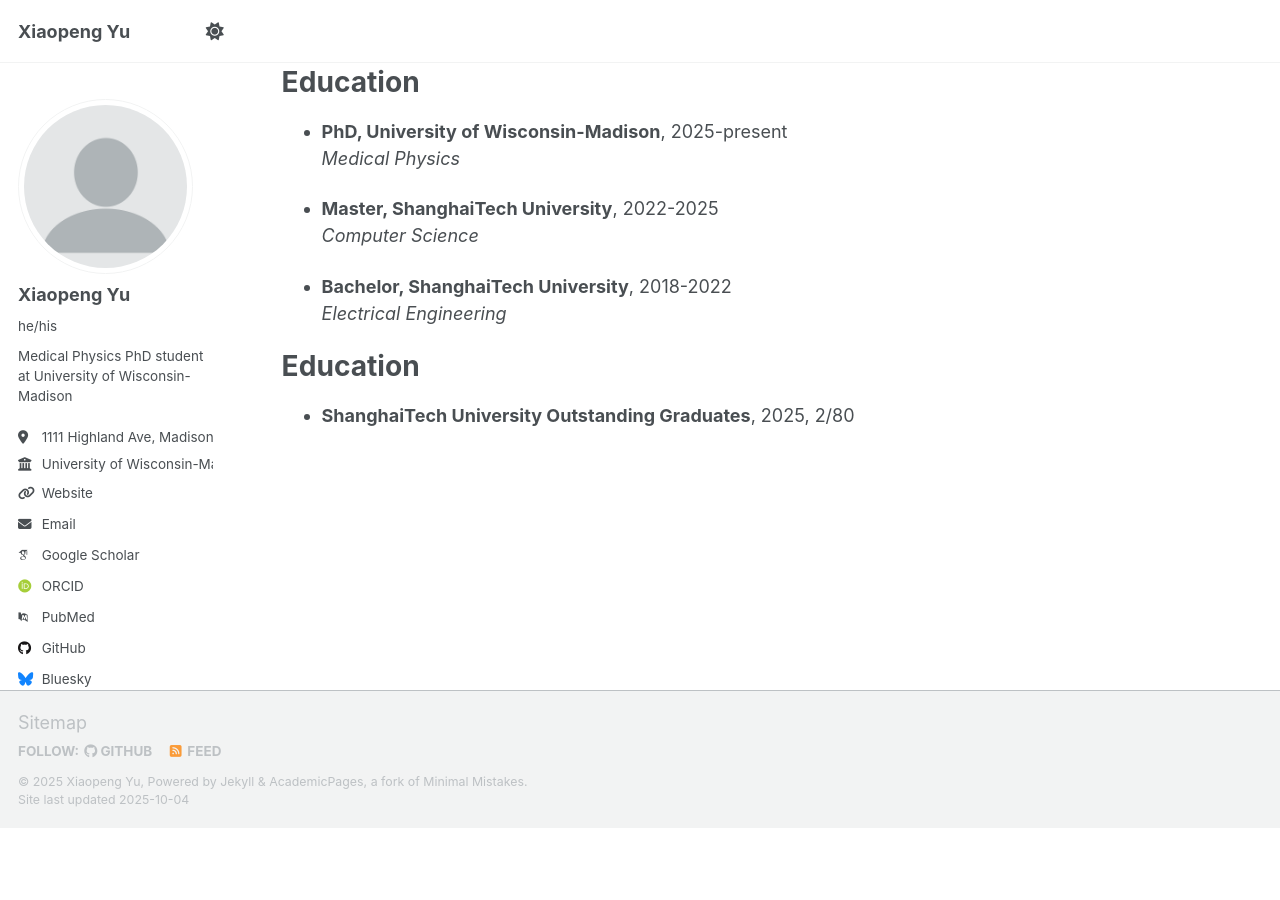
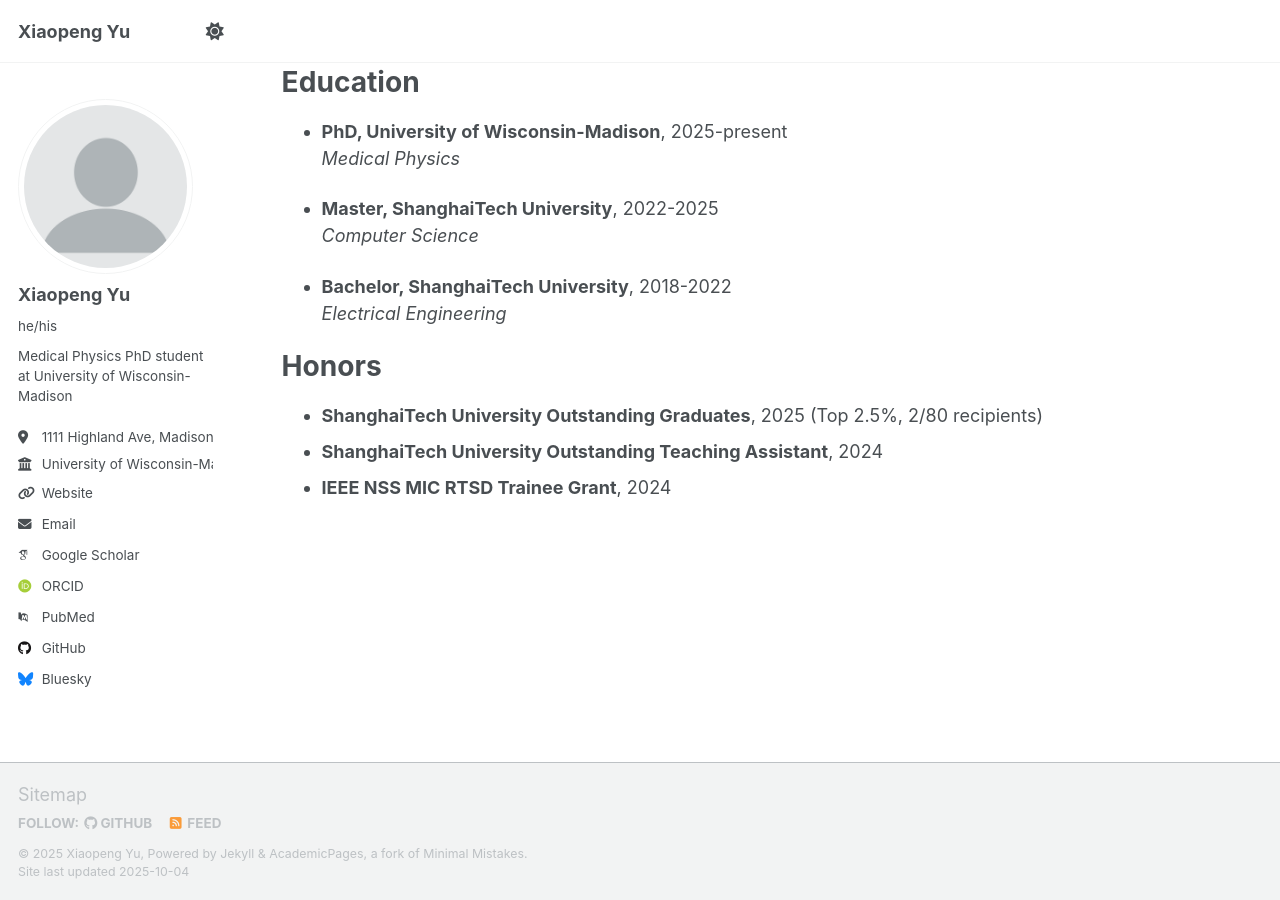
Before and after one commit to xp1999/xp1999.github.io, a Jekyll site: the page built from _pages/about.md, in a window 1280 px wide and 900 px high, scrolled down 774 px. Built offline with Jekyll 4.4.1, drawn with Linux system fonts in a browser that asks for light colours; some web fonts are replaced; a script that is not in the unit is left out; before the commit the page ends 1602 px from its top, so only the background shows below that.

Commit message:
Update about.md

```diff
--- a/_pages/about.md
+++ b/_pages/about.md
@@ -35,6 +35,8 @@ Education
 - **Bachelor, ShanghaiTech University**, 2018-2022
   *Electrical Engineering*
 
-Education
+Honors
 ======
-- **ShanghaiTech University Outstanding Graduates**, 2025, 2/80
+- **ShanghaiTech University Outstanding Graduates**, 2025 (Top 2.5%, 2/80 recipients)
+- **ShanghaiTech University Outstanding Teaching Assistant**, 2024
+- **IEEE NSS MIC RTSD Trainee Grant**, 2024
```
